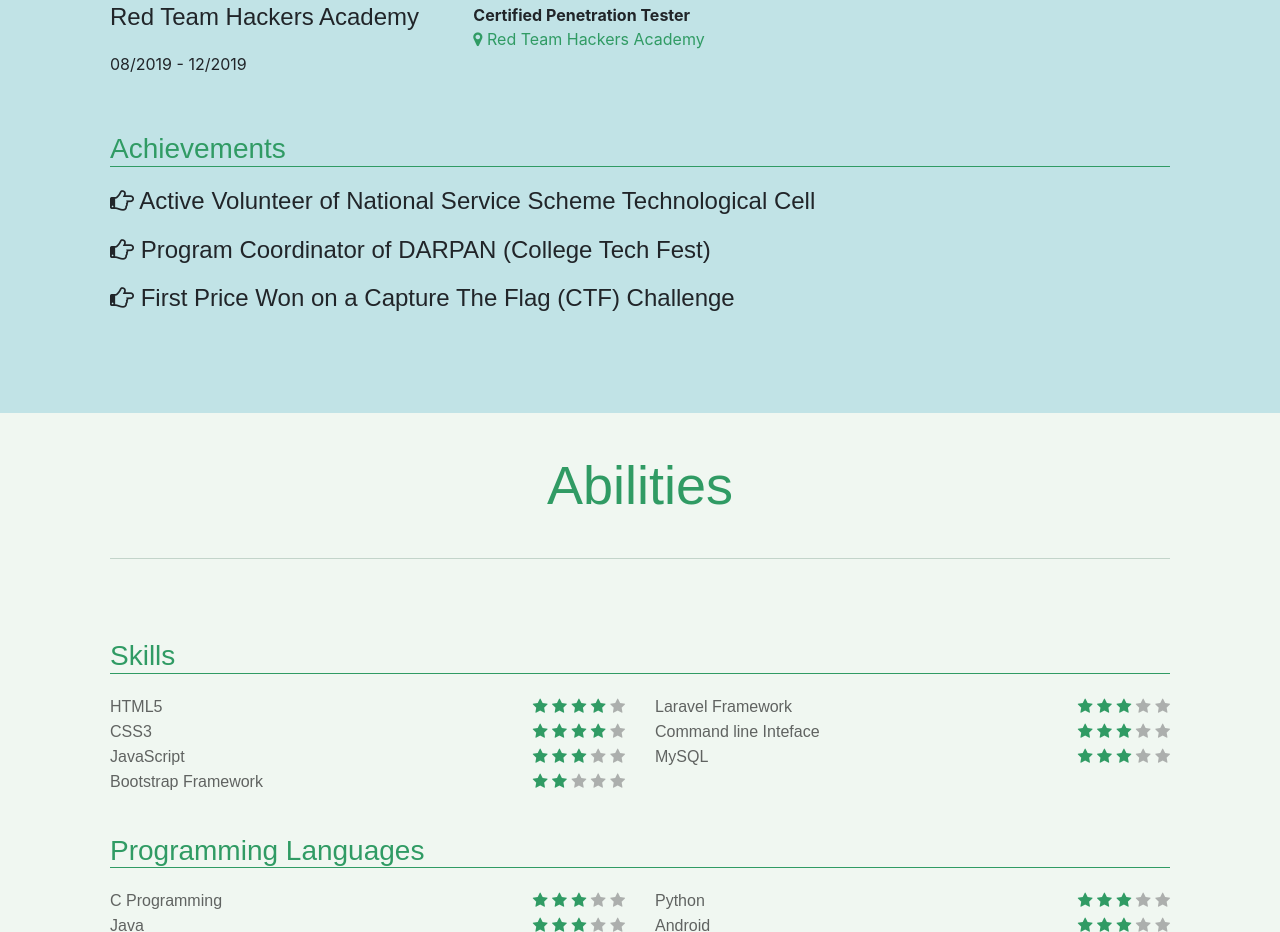
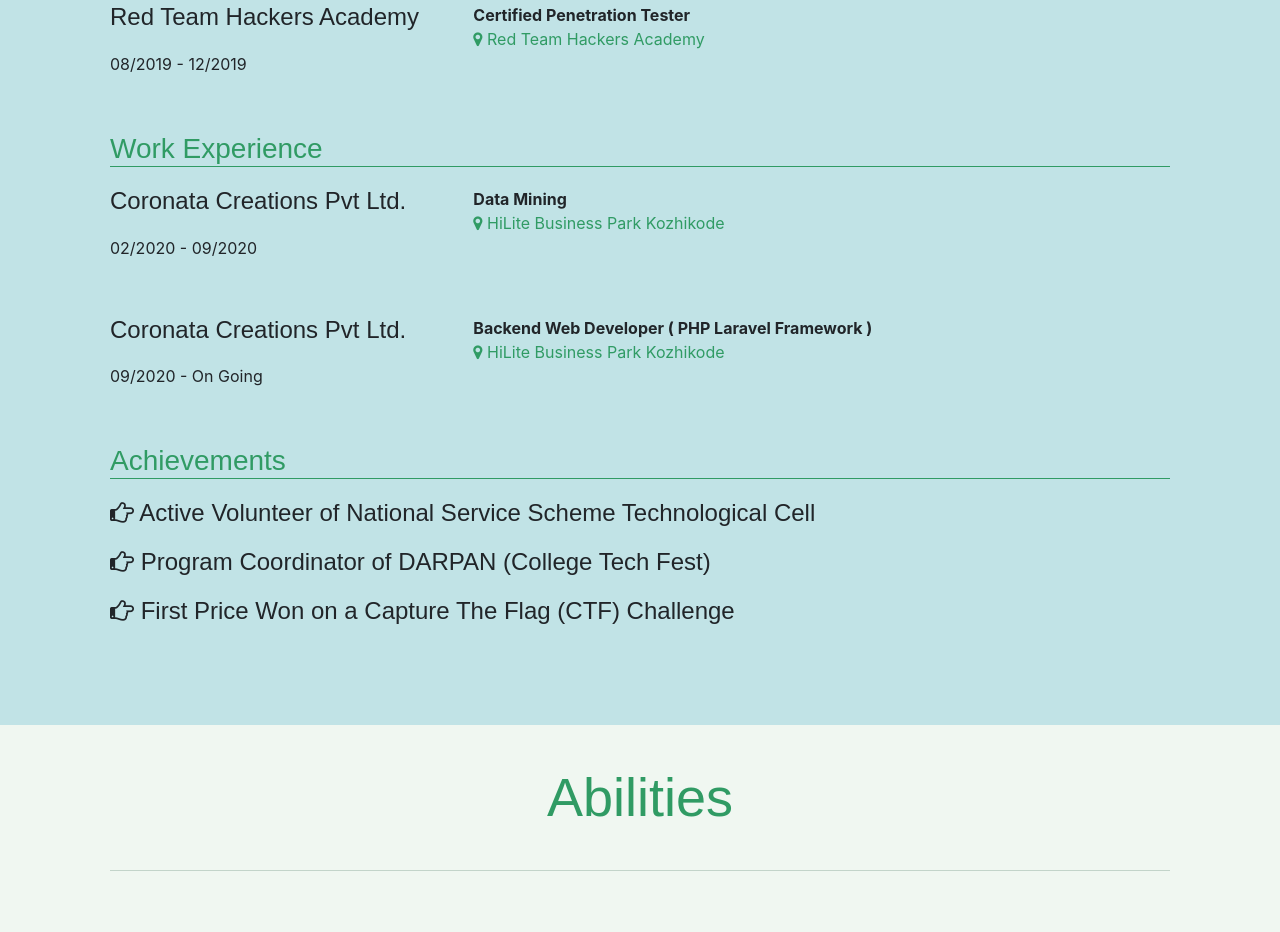
Before and after one commit to anasmk0313/Anas, a plain HTML site: page index.html in a window 1280 px wide. Shown: the part 2257-3189 px from the top of the page. Drawn offline with nearby package versions, Linux system fonts and the light colour scheme.

Commit message:
Update index.html

```diff
--- a/index.html
+++ b/index.html
@@ -113,6 +113,37 @@
                             <br>
                             <span class="location">
                                 <i class="fa fa-map-marker" aria-hidden="true"></i> Red Team Hackers Academy
+                            </span>
+                        </p>
+                    </div>
+                </div>
+                <h3>Work Experience</h3>
+                <div class="education row">
+                    <div class="col-md-4">
+                        <h4>Coronata Creations Pvt Ltd.</h4>
+                        <p class="education-period">02/2020 - 09/2020</p>
+                    </div>
+                    <div class="col-md-8">
+                        <p>
+                            <strong>Data Mining</strong>
+                            <br>
+                            <span class="location">
+                                <i class="fa fa-map-marker" aria-hidden="true"></i> HiLite Business Park Kozhikode
+                            </span>
+                        </p>
+                    </div>
+                </div>
+                <div class="education row">
+                    <div class="col-md-4">
+                        <h4>Coronata Creations Pvt Ltd.</h4>
+                        <p class="education-period">09/2020 - On Going</p>
+                    </div>
+                    <div class="col-md-8">
+                        <p>
+                            <strong>Backend Web Developer ( PHP Laravel Framework )</strong>
+                            <br>
+                            <span class="location">
+                                <i class="fa fa-map-marker" aria-hidden="true"></i> HiLite Business Park Kozhikode
                             </span>
                         </p>
                     </div>
```
